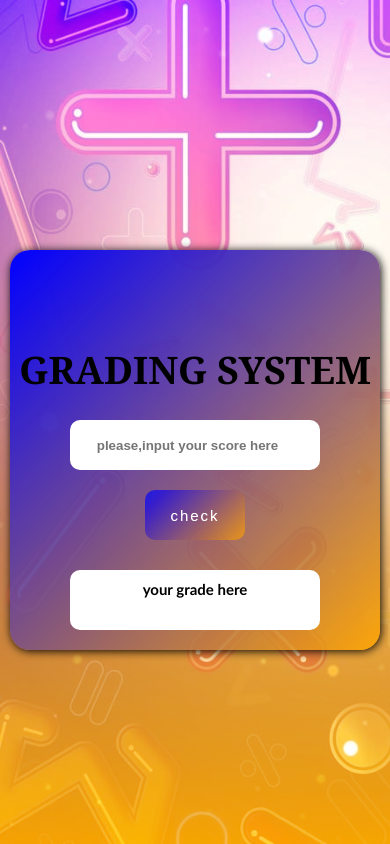
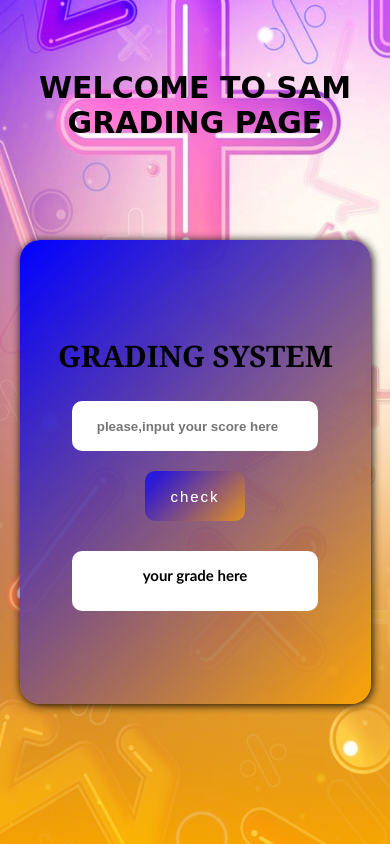
Before and after one commit to JUNIOR-SAM/Grading-system, a plain HTML site: page index.html in a window 390 px wide. Drawn offline with Linux system fonts and the light colour scheme.

Commit message:
i update my code

```diff
--- a/index.html
+++ b/index.html
@@ -7,6 +7,7 @@
     <link rel="stylesheet" href="style.css" />
   </head>
   <body>
+    <h2>WELCOME TO SAM GRADING PAGE</h2>
     <div class="system">
       <div class="h3">
         <marquee direction="left"
--- a/style.css
+++ b/style.css
@@ -1,13 +1,11 @@
-*{
+* {
   margin: 0;
   padding: 0;
   box-sizing: border-box;
 }
 
 body {
-    background-image:
-        linear-gradient(
-
+  background-image: linear-gradient(
       rgba(0, 0, 255, 0.973),
       rgba(255, 166, 0, 0.952)
     ),
@@ -16,27 +14,23 @@ body {
   background-size: cover;
   background-blend-mode: screen;
   background-attachment: fixed;
-    height:100vh;
+  height: 100vh;
   overflow-y: hidden;
   position: fixed;
   right: 0px;
   left: 0;
 }
 .system {
-  background: linear-gradient(
-    135deg,
-    rgb(0, 0, 255),
-    rgba(255, 166, 0, 0.856)
-  );
+  background: linear-gradient(135deg, rgb(0, 0, 255), rgba(255, 166, 0, 0.856));
   width: 500px;
   height: 400px;
   margin: auto;
   text-align: center;
   padding-top: 10px;
   border-radius: 20px;
-  margin-top: 250px;
+  margin-top: 100px;
   max-width: 95%;
-  box-shadow: 1px 1px 10px  rgb(0, 0, 0);
+  box-shadow: 1px 1px 10px rgb(0, 0, 0);
 }
 input {
   width: 250px;
@@ -78,11 +72,12 @@ button:active {
   color: black;
   width: 250px;
   height: 60px;
-  padding-top: 10px;
+  padding-top: 15px;
   border-radius: 10px;
   margin: auto;
   margin-top: 30px;
-  font-family: 'Trebuchet MS', 'Lucida Sans Unicode', 'Lucida Grande', 'Lucida Sans', Arial, sans-serif;
+  font-family: "Trebuchet MS", "Lucida Sans Unicode", "Lucida Grande",
+    "Lucida Sans", Arial, sans-serif;
   font-size: 15px;
 }
 
@@ -90,18 +85,17 @@ button:active {
   color: white;
   width: 80%;
   margin: auto;
-  font-family: Cambria, Cochin, Georgia, Times, 'Times New Roman', serif;
+  font-family: Cambria, Cochin, Georgia, Times, "Times New Roman", serif;
   padding-top: 20px;
 }
 
-
-
 h1 {
-    font-family: Cambria, Cochin, Georgia, Times, 'Times New Roman', serif;
+  font-family: Cambria, Cochin, Georgia, Times, "Times New Roman", serif;
   transition: 0.3s ease-in-out;
   transform: scale(1.1);
   animation: popOut 1.5s infinite alternate;
   padding: 40px 0 30px 0;
+  color: black;
 }
 
 @keyframes popOut {
@@ -112,3 +106,32 @@ h1 {
     transform: scale(1.2);
   }
 }
+
+h2 {
+  text-align: center;
+  padding-top: 70px;
+  font-family: cursive;
+  font-size: 50px;
+}
+
+@media (max-width: 600px) {
+  h2 {
+    font-size: 30px;
+  }
+
+  .system {
+    width: 90%;
+    height: 55%;
+  }
+
+  input {
+    width: 70%;
+  }
+
+  #gradeSystem {
+    width: 70%;
+  }
+  h1 {
+    font-size: 25px;
+  }
+}
```
Lines whose indentation alone changed are shown as unchanged.
